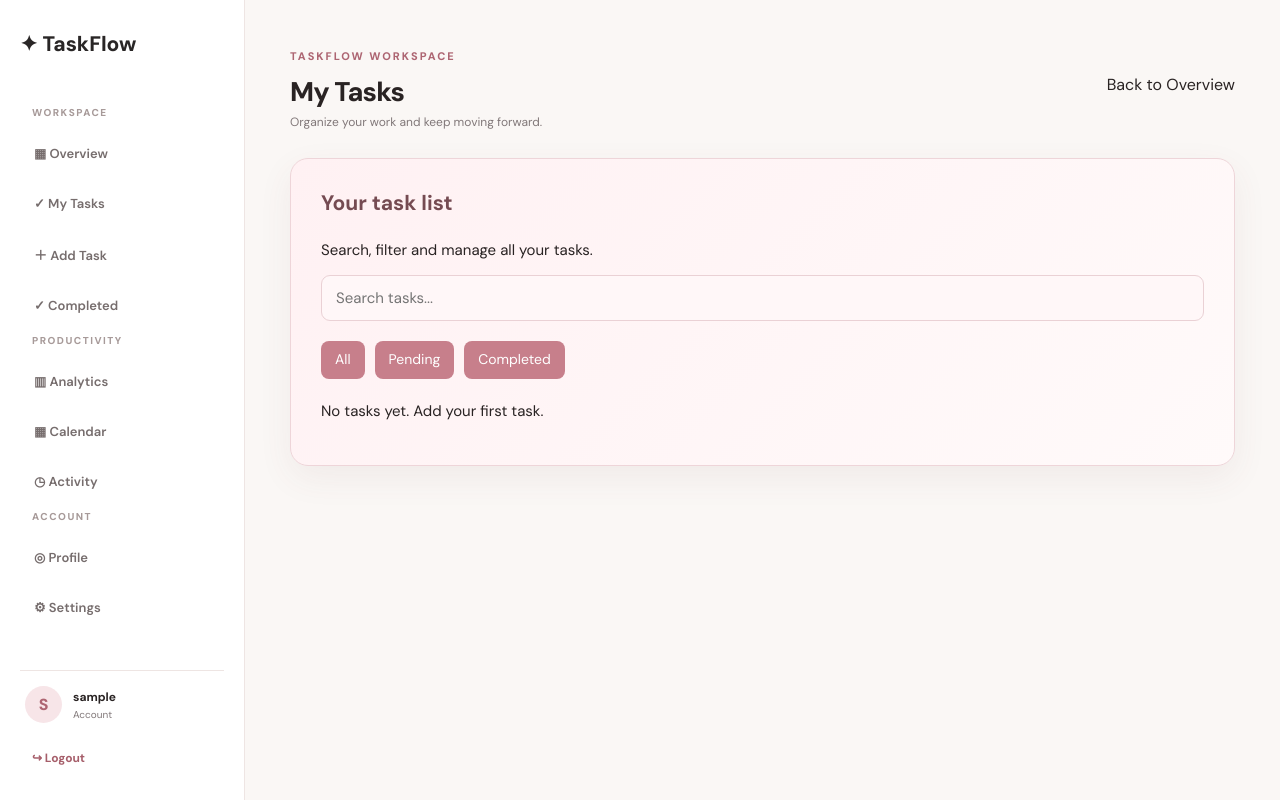
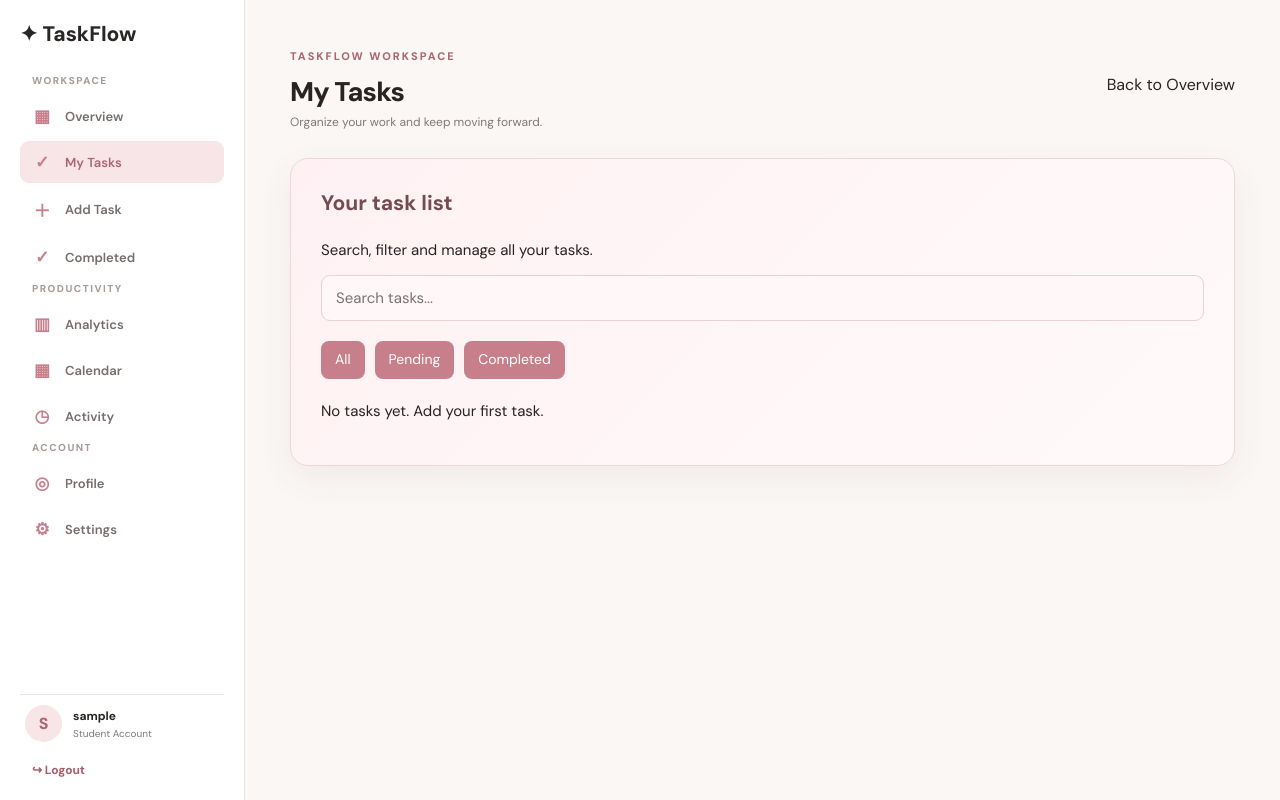
Before and after one commit to HavabaazTandon/TaskFlow-DevOps-Capstone, a Flask app: page /tasks in a window 1280 px wide. Run offline with Flask 3, Linux system fonts and the light colour scheme; the visitor is signed in with stand-in values (Sample User, id 1); data that the repository does not hold is empty; some libraries are stand-ins or nearby versions.

Commit message:
Finalize TaskFlow UI and project documentation

```diff
--- a/static/style.css
+++ b/static/style.css
@@ -1354,3 +1354,51 @@ button, input, textarea {
         align-items: flex-start;
     }
 }
+
+/* Keep dashboard sidebar navigation and logout visible */
+@media (max-height: 850px) {
+    .sidebar {
+        box-sizing: border-box;
+        height: 100vh;
+        overflow-y: auto;
+        padding-top: 20px;
+        padding-bottom: 12px;
+    }
+
+    .brand {
+        margin-bottom: 26px;
+    }
+
+    .sidebar-label {
+        margin-bottom: 8px;
+    }
+
+    .sidebar .nav-link {
+        padding: 10px 12px;
+        margin-bottom: 4px;
+    }
+
+    .user-info {
+        padding: 10px 5px;
+    }
+
+    .logout-link {
+        padding: 10px 12px;
+    }
+}
+
+/* Unified TaskFlow sidebar across dashboard and workspace */
+@media (min-width: 801px) {
+    .app-layout > .sidebar {
+        height: 100vh;
+        box-sizing: border-box;
+        overflow-y: auto;
+        display: flex;
+        flex-direction: column;
+    }
+
+    .app-layout > .sidebar .sidebar-bottom {
+        margin-top: auto;
+        flex-shrink: 0;
+    }
+}
--- a/templates/workspace.html
+++ b/templates/workspace.html
@@ -201,21 +201,46 @@ body.dark-mode .workspace-page .bar {
 <aside class="sidebar">
     <h3 class="brand">✦ TaskFlow</h3>
     <p class="sidebar-label">WORKSPACE</p>
-    <a class="nav-link" href="{{ url_for('dashboard') }}">▦ Overview</a>
-    <a class="nav-link" href="{{ url_for('my_tasks') }}">✓ My Tasks</a>
-    <a class="nav-link" href="{{ url_for('add_task_page') }}">＋ Add Task</a>
-    <a class="nav-link" href="{{ url_for('completed_tasks') }}">✓ Completed</a>
+
+    <a href="{{ url_for('dashboard') }}" class="nav-link">
+        <span>▦</span> Overview
+    </a>
+    <a href="{{ url_for('my_tasks') }}" class="nav-link{% if page == 'tasks' %} active{% endif %}">
+        <span>✓</span> My Tasks
+    </a>
+    <a href="{{ url_for('add_task_page') }}" class="nav-link{% if page == 'add_task' %} active{% endif %}">
+        <span>＋</span> Add Task
+    </a>
+    <a href="{{ url_for('completed_tasks') }}" class="nav-link{% if page == 'completed' %} active{% endif %}">
+        <span>✓</span> Completed
+    </a>
+
     <p class="sidebar-label">PRODUCTIVITY</p>
-    <a class="nav-link" href="{{ url_for('analytics_page') }}">▥ Analytics</a>
-    <a class="nav-link" href="{{ url_for('calendar') }}">▦ Calendar</a>
-    <a class="nav-link" href="{{ url_for('activity_page') }}">◷ Activity</a>
+    <a href="{{ url_for('analytics_page') }}" class="nav-link{% if page == 'analytics' %} active{% endif %}">
+        <span>▥</span> Analytics
+    </a>
+    <a href="{{ url_for('calendar') }}" class="nav-link{% if page == 'calendar' %} active{% endif %}">
+        <span>▦</span> Calendar
+    </a>
+    <a href="{{ url_for('activity_page') }}" class="nav-link{% if page == 'activity' %} active{% endif %}">
+        <span>◷</span> Activity
+    </a>
+
     <p class="sidebar-label">ACCOUNT</p>
-    <a class="nav-link" href="{{ url_for('profile') }}">◎ Profile</a>
-    <a class="nav-link" href="{{ url_for('settings_page') }}">⚙ Settings</a>
+    <a href="{{ url_for('profile') }}" class="nav-link{% if page == 'profile' %} active{% endif %}">
+        <span>◎</span> Profile
+    </a>
+    <a href="{{ url_for('settings_page') }}" class="nav-link{% if page == 'settings' %} active{% endif %}">
+        <span>⚙</span> Settings
+    </a>
+
     <div class="sidebar-bottom">
         <div class="user-info">
             <div class="user-avatar">{{ current_user.username[0]|upper }}</div>
-            <div><strong>{{ current_user.username }}</strong><small>Account</small></div>
+            <div>
+                <strong>{{ current_user.username }}</strong>
+                <small>Student Account</small>
+            </div>
         </div>
         <a class="logout-link" href="{{ url_for('logout') }}">↪ Logout</a>
     </div>
```
Also changed, not shown: docs/architecture.md (added, +46 -0 lines), README.md.
